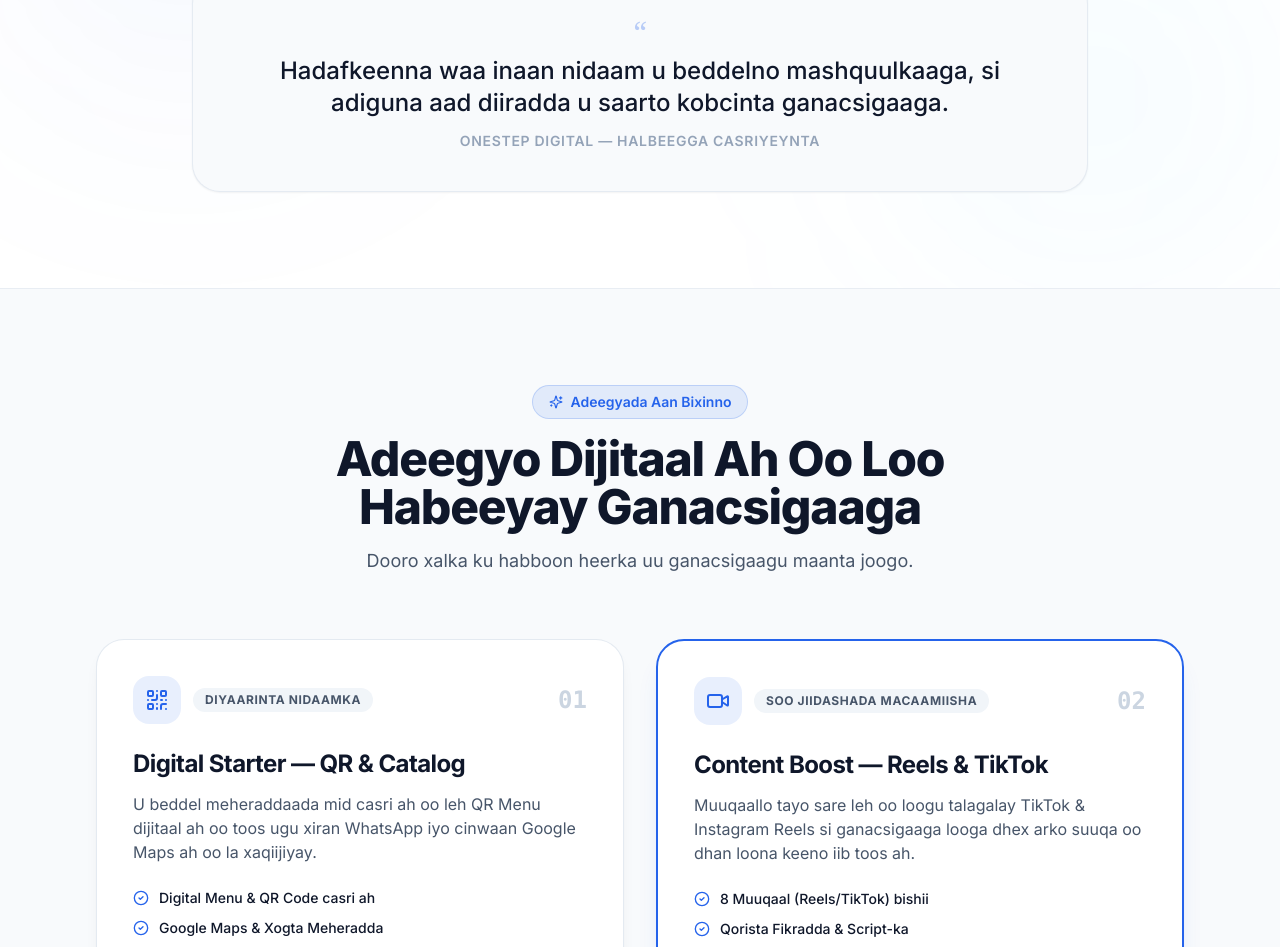
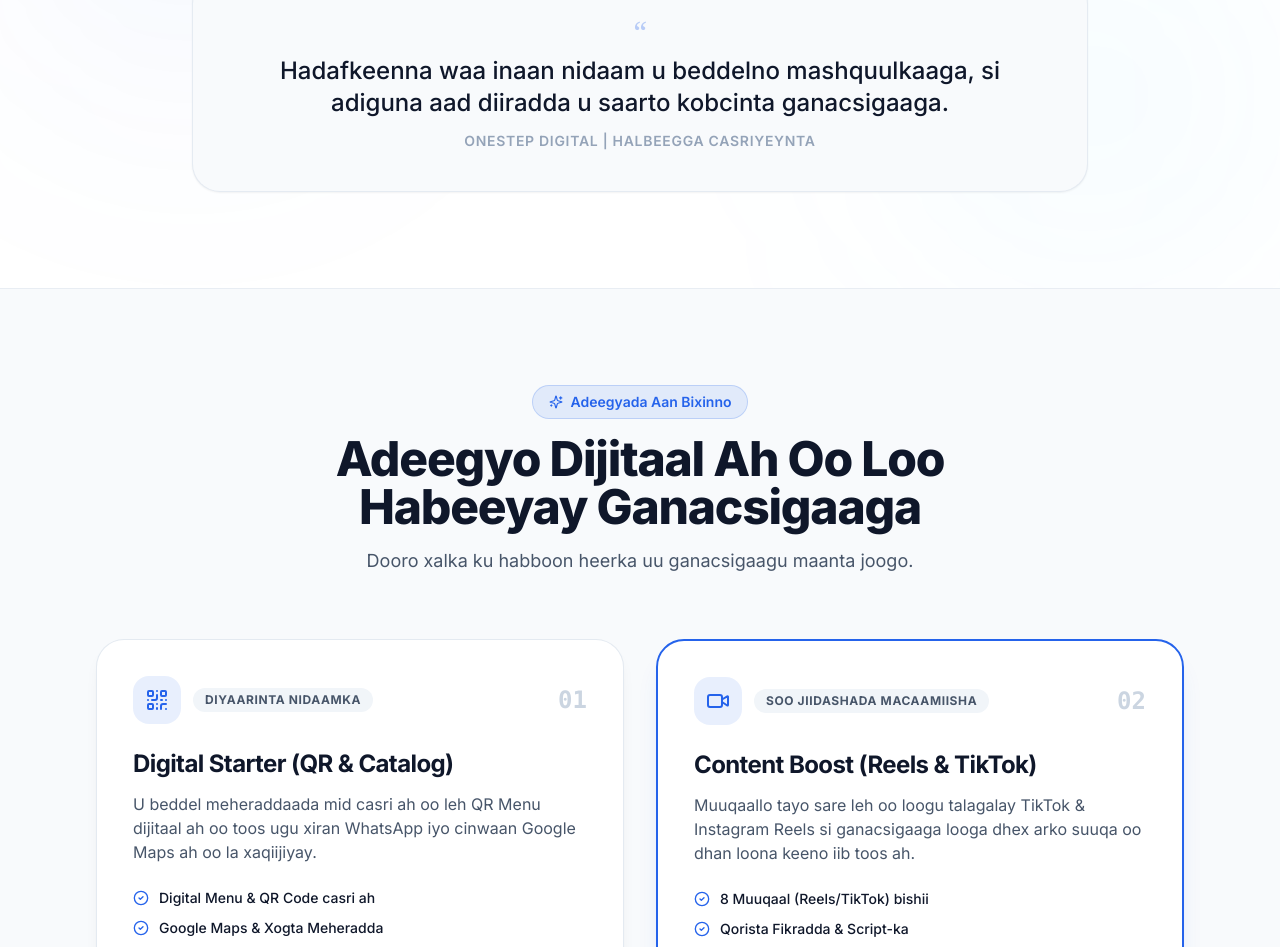
Before and after one commit to Zaydalli/oneStepDigital, a Next.js app: page / in a window 1280 px wide. Shown: the part 1853-2800 px from the top of the page. Built offline with nearby package versions, Linux system fonts and the light colour scheme.

Commit message:
fix: remove dash symbols from headings, eyebrows, and service titles

```diff
--- a/src/components/About.tsx
+++ b/src/components/About.tsx
@@ -19,7 +19,7 @@ export default function About() {
             <span>Dhibaatada & Xalka</span>
           </div>
           <h2 className="text-3xl sm:text-4xl md:text-5xl font-extrabold text-secondary dark:text-white tracking-tight leading-[1.18]">
-            Ganacsiyada Casriga Ah Uma Baahna Mashquul — Waxay U Baahan Yihiin <span className="text-primary">Nidaam</span>
+            Ganacsiyada Casriga Ah Uma Baahna Mashquul, Waxay U Baahan Yihiin <span className="text-primary">Nidaam</span>
           </h2>
         </div>
 
@@ -93,7 +93,7 @@ export default function About() {
             Hadafkeenna waa inaan nidaam u beddelno mashquulkaaga, si adiguna aad diiradda u saarto kobcinta ganacsigaaga.
           </p>
           <div className="text-xs sm:text-sm font-semibold uppercase tracking-wider text-slate-400">
-            OneStep Digital — Halbeegga Casriyeynta
+            OneStep Digital | Halbeegga Casriyeynta
           </div>
         </motion.div>
 
--- a/src/components/Hero.tsx
+++ b/src/components/Hero.tsx
@@ -25,7 +25,7 @@ export default function Hero() {
             <span className="relative inline-flex rounded-full h-2 w-2 bg-primary"></span>
           </span>
           <span className="text-xs sm:text-sm font-semibold text-secondary dark:text-slate-200">
-            Digital Marketing Studio — <span className="text-primary font-bold">Muqdisho</span>
+            Digital Marketing Studio <span className="text-primary font-bold">Muqdisho</span>
           </span>
         </motion.div>
 
--- a/src/components/Services.tsx
+++ b/src/components/Services.tsx
@@ -47,7 +47,7 @@ export default function Services() {
               </div>
 
               <h3 className="text-2xl font-bold text-secondary dark:text-white mb-3 tracking-tight">
-                Digital Starter — QR & Catalog
+                Digital Starter (QR & Catalog)
               </h3>
               <p className="text-sm sm:text-base text-slate-600 dark:text-slate-300 leading-relaxed mb-6">
                 U beddel meheraddaada mid casri ah oo leh QR Menu dijitaal ah oo toos ugu xiran WhatsApp iyo cinwaan Google Maps ah oo la xaqiijiyay.
@@ -106,7 +106,7 @@ export default function Services() {
               </div>
 
               <h3 className="text-2xl font-bold text-secondary dark:text-white mb-3 tracking-tight">
-                Content Boost — Reels & TikTok
+                Content Boost (Reels & TikTok)
               </h3>
               <p className="text-sm sm:text-base text-slate-600 dark:text-slate-300 leading-relaxed mb-6">
                 Muuqaallo tayo sare leh oo loogu talagalay TikTok & Instagram Reels si ganacsigaaga looga dhex arko suuqa oo dhan loona keeno iib toos ah.
@@ -165,7 +165,7 @@ export default function Services() {
               </div>
 
               <h3 className="text-2xl font-bold text-secondary dark:text-white mb-3 tracking-tight">
-                Growth Management — Bogagga & Xayeysiiska
+                Growth Management (Bogagga & Xayeysiiska)
               </h3>
               <p className="text-sm sm:text-base text-slate-600 dark:text-slate-300 leading-relaxed mb-6">
                 Maareynta buuxda ee dhammaan barahaaga bulshada, xayeysiisyada Meta Ads ee dakhliga kordhiya, iyo la-socodka fariimaha macaamiisha.
@@ -224,7 +224,7 @@ export default function Services() {
               </div>
 
               <h3 className="text-2xl font-bold text-secondary dark:text-white mb-3 tracking-tight">
-                Custom Services — Xalal Khaas Ah
+                Custom Services (Xalal Khaas Ah)
               </h3>
               <p className="text-sm sm:text-base text-slate-600 dark:text-slate-300 leading-relaxed mb-6">
                 Mashruucyo gaar ah oo loogu talagalay ganacsiyada u baahan Website xirfadaysan, Logo & Brand Identity, ama Event Coverage.
```
